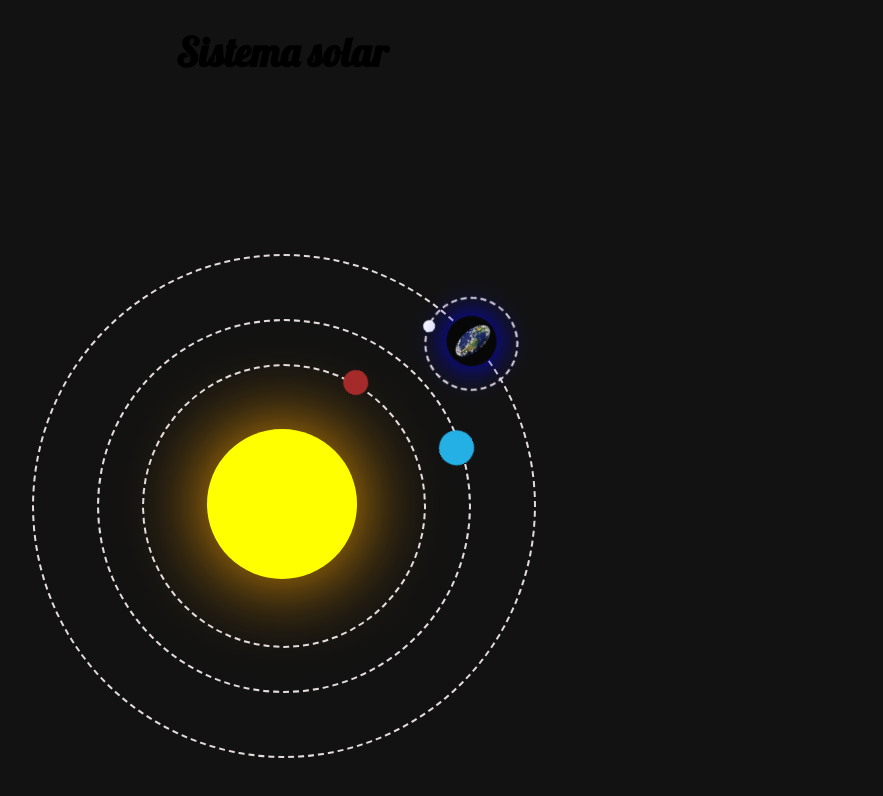
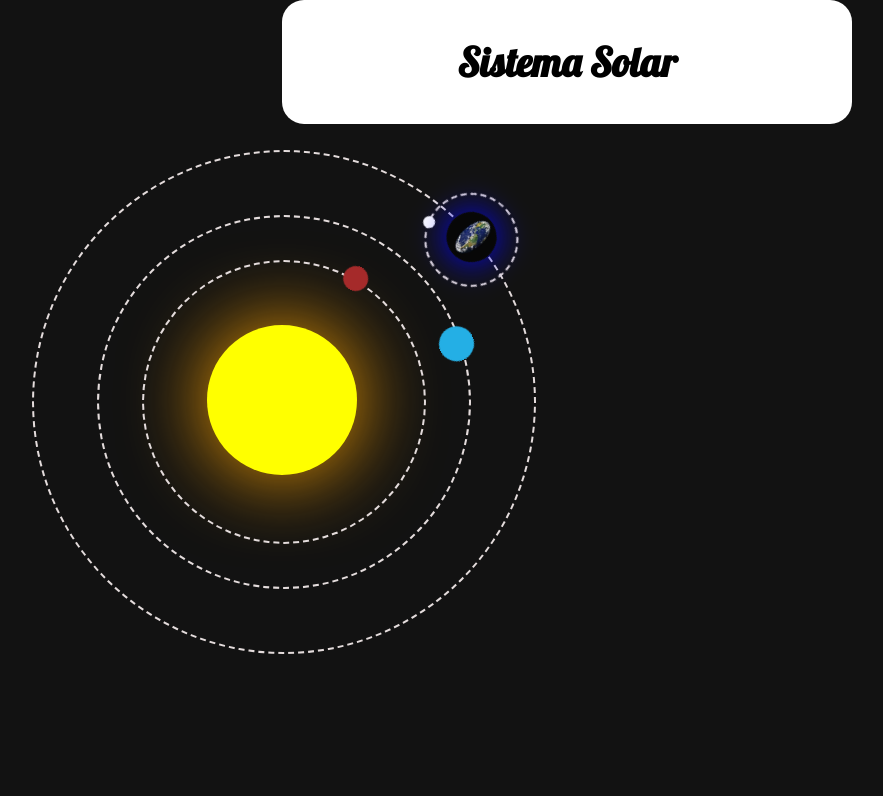
Before and after one commit to kevin12600/Position-CSS, a plain HTML site: page Html/index.html in a window 1280 px wide. Shown: the whole page, without its empty margins (358-1241 px from the left). Drawn offline with Linux system fonts and the light colour scheme.

Commit message:
hoja fixed

```diff
--- a/Html/index.html
+++ b/Html/index.html
@@ -9,8 +9,8 @@
 
 </head>
 <header>
-  <div class="contenedor-statico">
-      <h1> Sistema solar </h1>
+  <div class="static">
+      <h1> Sistema Solar </h1>
   </div>
 </header>
 <body>
@@ -32,11 +32,11 @@
      <div class="luna-spin">
       <div id="luna"></div>
     </div>
+    <figure>
 
     <a href="#"><img id= "tierra"src="/Imagenes/images.jpeg" alt="foto tierra."></a>
+  </figure>
 
-
-  </div>
 </div>
 
 
--- a/estilos/estilo.css
+++ b/estilos/estilo.css
@@ -3,7 +3,6 @@ body{
    margin: 0;
     font-family: Lobster;
     background-color: rgb(18, 18, 18);
-
     font-size: 20px;
     display: grid;
     place-items: center;
@@ -57,7 +56,7 @@ body{
     margin-left: -75px;
     border-radius:50%;
 }
-#tierra{
+#tierra {
     position:absolute;
     height: 50px;
     width: 50px;
@@ -76,7 +75,7 @@ body{
     margin-top: -250px;
 }
 .orbita-luna,
-.luna-spin{
+.luna-spin {
     margin-top: -45px;
     margin-left: -45px;
 }
@@ -102,7 +101,7 @@ body{
     margin-top: -14px;
 }
 .orbita-mercurio,
-.mercurio-spin{
+.mercurio-spin {
     height: 280px;
     width: 280px;
     margin-left: -140px;
@@ -146,3 +145,13 @@ body{
 .mercurio-spin{
     --delay:68.7s;
 }
+
+.static{
+    position: fixed;
+    background: white;
+    width: 550px;
+    display: flex;
+    justify-content:center;
+
+    padding: 10px;
+    border-radius: 22px;}
```
